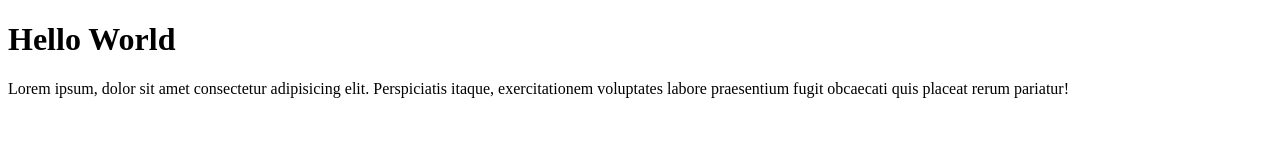
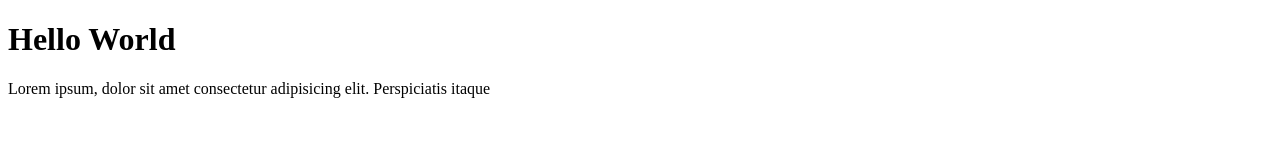
Before and after one commit to nastib/gittuto, a plain HTML site: page index.html in a window 1280 px wide. Drawn offline with Linux system fonts and the light colour scheme.

Commit message:
add readme.md

```diff
--- a/index.html
+++ b/index.html
@@ -8,6 +8,6 @@
 </head>
 <body>
     <h1>Hello World</h1>
-    <p>Lorem ipsum, dolor sit amet consectetur adipisicing elit. Perspiciatis itaque, exercitationem voluptates labore praesentium fugit obcaecati quis placeat rerum pariatur!</p>
+    <p>Lorem ipsum, dolor sit amet consectetur adipisicing elit. Perspiciatis itaque</p>
 </body>
 </html>
```
Also changed, not shown: 1 other file.
